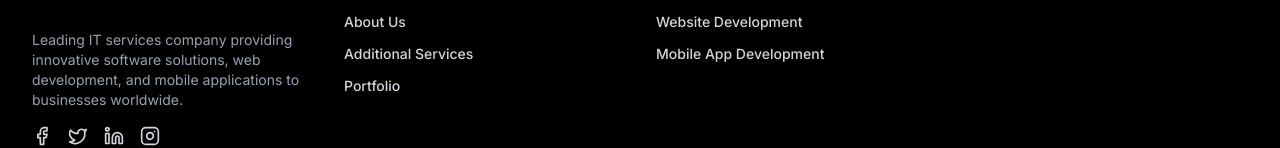
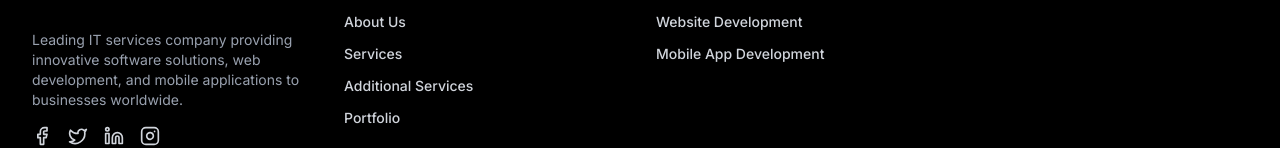
Before and after one commit to amrutabargal/velomyntcompany, a React (Vite) app: page / in a window 1280 px wide. Shown: the part 4793-4941 px from the top of the page. Built offline with nearby package versions, Linux system fonts and the light colour scheme.

Commit message:
added additional services

```diff
--- a/src/app/components/Footer.jsx
+++ b/src/app/components/Footer.jsx
@@ -76,6 +76,11 @@ export function Footer({ onNavigate }) {
                 </button>
               </li>
               <li>
+                <button onClick={() => onNavigate("services")} className="hover:text-indigo-400 transition-colors text-sm">
+                  Services
+                </button>
+              </li>
+              <li>
                 <button
                   onClick={() => onNavigate("additional-services")}
                   className="hover:text-indigo-400 transition-colors text-sm"
```
